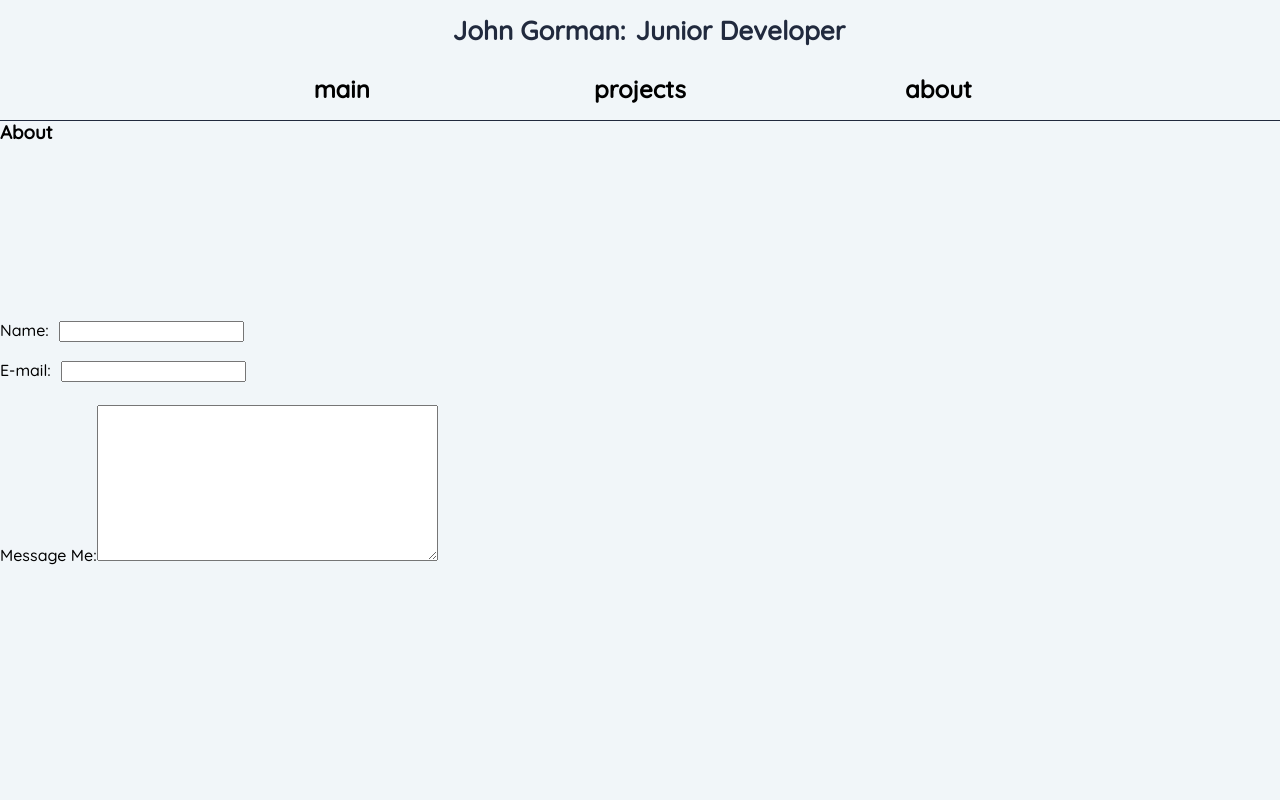
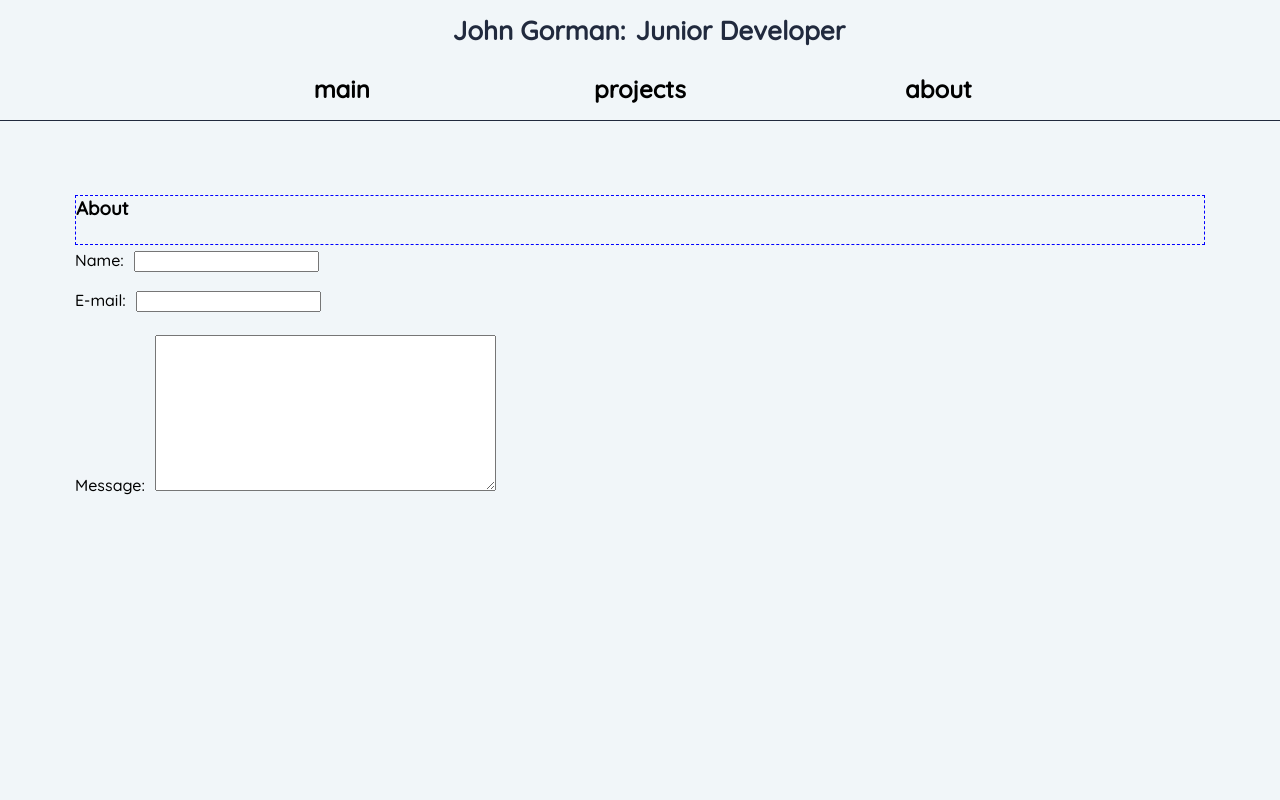
Before and after one commit to Johng117/portfolio_2.0, a React (Create React App) app: page / in a window 1280 px wide. Both pictures are taken after a click on the element "about". Shown: the top 800 px of the page. Built offline with nearby package versions, Linux system fonts and the light colour scheme.

Commit message:
Split up main scss file into partials.
Split main scss file, started to construct layout of About.js.

```diff
--- a/src/components/About/About.js
+++ b/src/components/About/About.js
@@ -1,7 +1,10 @@
 const About = () => {
   return (
     <section className="about-section">
+      <div className="about-heading-container">
         <h3>About</h3>
+      </div>
+      <div className="form-container">
         <form className="about-form">
           <div>
             <label htmlFor="name" className="name-label">
@@ -22,12 +25,18 @@ const About = () => {
           </div>
           <div className="message-container">
             <label htmlFor="message" className="message-label">
-            Message Me:
-            <textarea name="message-content" className="message" rows={10} cols={40}/>
+              Message:
+              <textarea
+                name="message-content"
+                className="message"
+                rows={10}
+                cols={40}
+              />
             </label>
             <br />
           </div>
         </form>
+      </div>
     </section>
   );
 };
--- /dev/null
+++ b/src/styles/about.scss
@@ -0,0 +1,32 @@
+.about-section {
+  padding: 75px;
+  display: grid;
+  grid-template-rows: 50px 1fr;
+  gap: 5px;
+
+  .about-heading-container {
+    border: 1px dashed blue;
+  }
+
+  .about-form {
+    display: grid;
+    grid-template-columns: 500px;
+    grid-template-rows: repeat(2, 30px);
+    gap: 10px;
+
+    .input-name,
+    .input-email,
+    .message {
+      margin-left: 10px;
+    }
+
+    .message-container {
+      display: grid;
+      grid-template-columns: 100%;
+      grid-template-rows: 30px 400px;
+      .message {
+        margin-top: 5px;
+      }
+    }
+  }
+}
--- /dev/null
+++ b/src/styles/header.scss
@@ -0,0 +1,102 @@
+.header-section {
+  height: auto;
+  width: 100%;
+  border-bottom: 1px solid $primary-color;
+  background-color: $light-color;
+  display: grid;
+  grid-template-columns: 70% 30%;
+  top: 0px;
+  position: absolute;
+
+  .name-role-container {
+    display: flex;
+    flex-direction: column;
+    padding: 10px;
+
+    .under {
+      font-size: $title-text-size;
+      font-weight: 800;
+      color: $primary-color;
+      top: 10px;
+      animation: under-blink 0.5s;
+      animation-iteration-count: 4;
+      opacity: 0;
+    }
+
+    @keyframes under-blink {
+      0% {
+        opacity: 1;
+        background-color: $primary-color;
+      }
+
+      100% {
+        opacity: 0;
+        color: $primary-color;
+      }
+    }
+
+    .letter {
+      font-size: $title-text-size;
+      font-weight: 700;
+      color: $primary-color;
+      position: relative;
+      opacity: 0;
+      animation: move-text 0.1s forwards;
+      height: 50px;
+    }
+
+    @keyframes move-text {
+      0% {
+        opacity: 0;
+        background-color: $primary-color;
+      }
+
+      50% {
+        background-color: $primary-color;
+      }
+
+      100% {
+        opacity: 1;
+        color: $primary-color;
+      }
+    }
+  }
+  .hamburger-container {
+    display: flex;
+    justify-content: center;
+    padding-top: 15px;
+  }
+
+  .menu-mobile-open {
+    padding: 10px;
+    font-size: 20px;
+  }
+
+  .menu-mobile-open h5:hover {
+    cursor: pointer;
+  }
+
+  .page-menu-container {
+    .page-menu-item {
+      display: flex;
+      justify-content: center;
+
+      .main,
+      .projects,
+      .about {
+        display: flex;
+        justify-content: center;
+        align-items: center;
+        padding-bottom: 2px;
+        width: 150px;
+        border-radius: 10px;
+        text-align: center;
+        margin: 10px;
+        &:hover {
+          background-color: rgb(57, 72, 103, 0.1);
+          cursor: pointer;
+        }
+      }
+    }
+  }
+}
--- a/src/styles/index.css
+++ b/src/styles/index.css
@@ -54,14 +54,6 @@
 }
 .hamburger-icon-open span:nth-child(3) {
   display: none;
-}
-
-body,
-html {
-  height: 100%;
-  font-family: "quicksand";
-  margin: 0;
-  background-color: #F1F6F9;
 }
 
 .header-section {
@@ -127,6 +119,10 @@ html {
 }
 .header-section .menu-mobile-open {
   padding: 10px;
+  font-size: 20px;
+}
+.header-section .menu-mobile-open h5:hover {
+  cursor: pointer;
 }
 .header-section .page-menu-container .page-menu-item {
   display: flex;
@@ -149,6 +145,43 @@ html {
 .header-section .page-menu-container .page-menu-item .about:hover {
   background-color: rgba(57, 72, 103, 0.1);
   cursor: pointer;
+}
+
+.about-section {
+  padding: 75px;
+  display: grid;
+  grid-template-rows: 50px 1fr;
+  gap: 5px;
+}
+.about-section .about-heading-container {
+  border: 1px dashed blue;
+}
+.about-section .about-form {
+  display: grid;
+  grid-template-columns: 500px;
+  grid-template-rows: repeat(2, 30px);
+  gap: 10px;
+}
+.about-section .about-form .input-name,
+.about-section .about-form .input-email,
+.about-section .about-form .message {
+  margin-left: 10px;
+}
+.about-section .about-form .message-container {
+  display: grid;
+  grid-template-columns: 100%;
+  grid-template-rows: 30px 400px;
+}
+.about-section .about-form .message-container .message {
+  margin-top: 5px;
+}
+
+body,
+html {
+  height: 100%;
+  font-family: "quicksand";
+  margin: 0;
+  background-color: #F1F6F9;
 }
 
 .main-section,
@@ -203,29 +236,6 @@ html {
   height: 100%;
   width: 100%;
   border: 1px solid blue;
-}
-
-.about-section {
-  display: grid;
-  grid-template-rows: 200px 1fr;
-}
-.about-section .about-form {
-  display: grid;
-  grid-template-columns: 500px;
-  grid-template-rows: repeat(2, 30px);
-  gap: 10px;
-}
-.about-section .about-form .input-name,
-.about-section .about-form .input-email {
-  margin-left: 10px;
-}
-.about-section .about-form .message-container {
-  display: grid;
-  grid-template-columns: 100%;
-  grid-template-rows: 30px 400px;
-}
-.about-section .about-form .message-container .message {
-  margin-top: 5px;
 }
 
 @media only screen and (min-width: 770px) {
--- a/src/styles/index.scss
+++ b/src/styles/index.scss
@@ -1,5 +1,8 @@
 @import "./variables";
 @import "./hamburger";
+@import "./header.scss";
+@import "./about.scss";
+
 
 body,
 html {
@@ -9,103 +12,7 @@ html {
   background-color: $light-color;
 }
 
-.header-section {
-  height: auto;
-  width: 100%;
-  border-bottom: 1px solid $primary-color;
-  background-color: $light-color;
-  display: grid;
-  grid-template-columns: 70% 30%;
-  top: 0px;
-  position: absolute;
 
-  .name-role-container {
-    display: flex;
-    flex-direction: column;
-    padding: 10px;
-
-    .under {
-      font-size: $title-text-size;
-      font-weight: 800;
-      color: $primary-color;
-      top: 10px;
-      animation: under-blink 0.5s;
-      animation-iteration-count: 4;
-      opacity: 0;
-    }
-
-    @keyframes under-blink {
-      0% {
-        opacity: 1;
-        background-color: $primary-color;
-      }
-
-      100% {
-        opacity: 0;
-        color: $primary-color;
-      }
-    }
-
-    .letter {
-      font-size: $title-text-size;
-      font-weight: 700;
-      color: $primary-color;
-      position: relative;
-      opacity: 0;
-      animation: move-text 0.1s forwards;
-      height: 50px;
-    }
-
-    @keyframes move-text {
-      0% {
-        opacity: 0;
-        background-color: $primary-color;
-      }
-
-      50% {
-        background-color: $primary-color;
-      }
-
-      100% {
-        opacity: 1;
-        color: $primary-color;
-      }
-    }
-  }
-  .hamburger-container {
-    display: flex;
-    justify-content: center;
-    padding-top: 15px;
-  }
-
-  .menu-mobile-open {
-    padding: 10px;
-  }
-
-  .page-menu-container {
-    .page-menu-item {
-      display: flex;
-      justify-content: center;
-
-      .main,
-      .projects,
-      .about {
-        display: flex;
-        justify-content: center;
-        align-items: center;
-        padding-bottom: 2px;
-        width: 150px;
-        border-radius: 10px;
-        text-align: center;
-        margin: 10px;
-        &:hover {
-          background-color: rgb(57, 72, 103, 0.1);
-          cursor: pointer;
-        }
-      }
-    }
-  }
-}
 
 .main-section,
 .about-section {
@@ -168,30 +75,7 @@ html {
   }
 }
 
-.about-section {
-  display: grid;
-  grid-template-rows: 200px 1fr;
-  .about-form {
-    display: grid;
-    grid-template-columns: 500px;
-    grid-template-rows: repeat(2, 30px);
-    gap: 10px;
 
-    .input-name,
-    .input-email {
-      margin-left: 10px;
-    }
-
-    .message-container {
-      display: grid;
-      grid-template-columns: 100%;
-      grid-template-rows: 30px 400px;
-      .message {
-        margin-top: 5px;
-      }
-    }
-  }
-}
 
 @media only screen and (min-width: 770px) {
   .header-section {
```
Also changed, not shown: 1 other file (tests, documents, lock files or other folders). Lines whose indentation alone changed are shown as unchanged.
